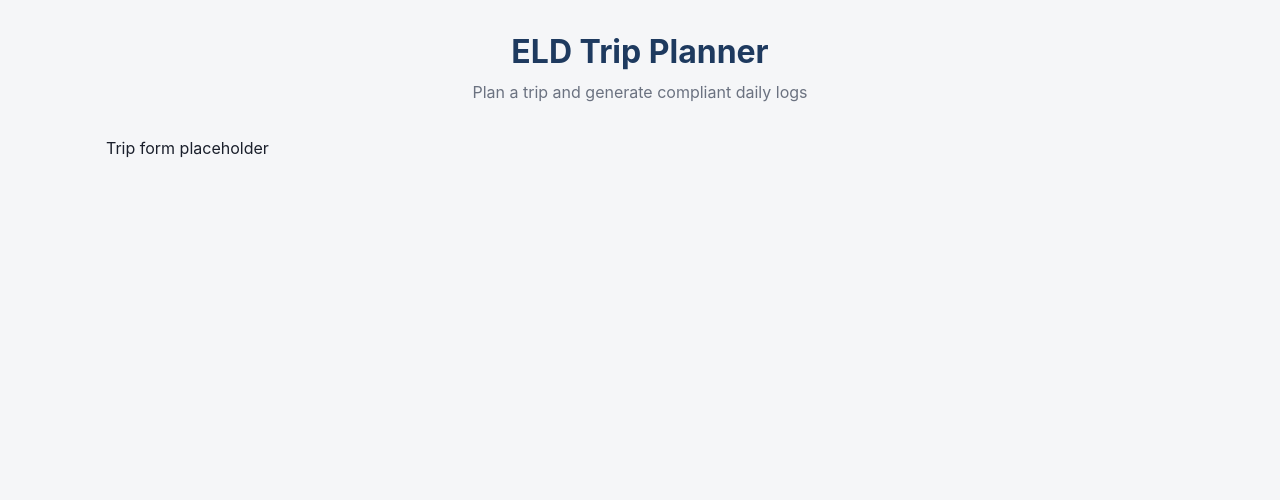
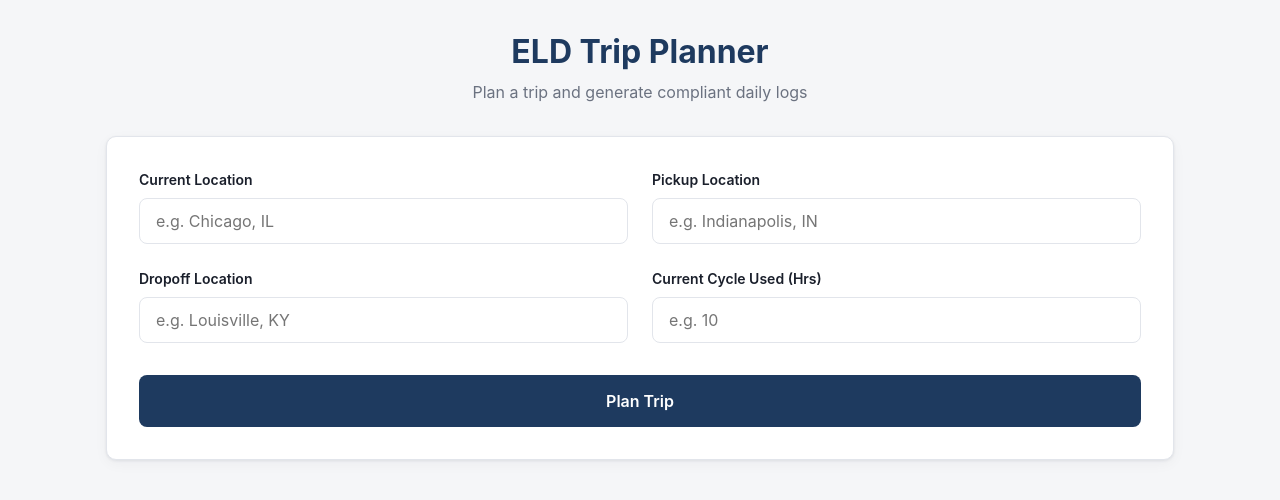
Before and after one commit to farhanafaiz03/ELD-Trip-Planner, a React app in the folder frontend/: page / in a window 1280 px wide. Shown: the top 500 px of the page. Built offline with nearby package versions, Linux system fonts and the light colour scheme; the HTML template or start-up script is replaced by a standard one.

Commit message:
feat: implement styled TripForm with client-side validation

```diff
--- /dev/null
+++ b/frontend/src/components/TripForm.css
@@ -0,0 +1,89 @@
+/*
+  TripForm.css
+
+  Styled as a card sitting on the page background, using the shared
+  tokens from index.css - so it automatically matches the header now,
+  and will automatically match the map and log sheet cards once those
+  are built too, without repeating any color/spacing values here.
+*/
+
+.trip-form {
+  background-color: var(--color-surface);
+  border-radius: var(--radius);
+  box-shadow: var(--shadow);
+  padding: var(--space-6);
+  border: 1px solid var(--color-border);
+}
+
+.trip-form-grid {
+  display: grid;
+  grid-template-columns: repeat(2, 1fr);
+  gap: var(--space-5);
+}
+
+/* Below 640px, two inputs side by side gets cramped - stack to one
+   column instead of shrinking them into unusable strips. */
+@media (max-width: 640px) {
+  .trip-form-grid {
+    grid-template-columns: 1fr;
+  }
+}
+
+.trip-form-field {
+  display: flex;
+  flex-direction: column;
+  gap: var(--space-2);
+}
+
+.trip-form-label {
+  font-size: 0.875rem;
+  font-weight: 600;
+  color: var(--color-text);
+}
+
+.trip-form-input {
+  border: 1px solid var(--color-border);
+  border-radius: 8px;
+  padding: var(--space-3) var(--space-4);
+  font-size: 1rem;
+  color: var(--color-text);
+  background-color: var(--color-surface);
+  transition: border-color 0.15s ease, box-shadow 0.15s ease;
+}
+
+.trip-form-input:focus {
+  outline: none;
+  border-color: var(--color-primary);
+  box-shadow: 0 0 0 3px rgba(30, 58, 95, 0.12);
+}
+
+.trip-form-input.has-error {
+  border-color: var(--color-danger);
+}
+
+.trip-form-error {
+  font-size: 0.8rem;
+  color: var(--color-danger);
+}
+
+.trip-form-submit {
+  margin-top: var(--space-6);
+  width: 100%;
+  background-color: var(--color-primary);
+  color: var(--color-text-on-primary);
+  border: none;
+  border-radius: 8px;
+  padding: var(--space-4);
+  font-size: 1rem;
+  font-weight: 600;
+  transition: background-color 0.15s ease;
+}
+
+.trip-form-submit:hover:not(:disabled) {
+  background-color: var(--color-primary-dark);
+}
+
+.trip-form-submit:disabled {
+  opacity: 0.6;
+  cursor: not-allowed;
+}
--- a/frontend/src/components/TripForm.jsx
+++ b/frontend/src/components/TripForm.jsx
@@ -1,3 +1,132 @@
+import { useState } from 'react';
+import './TripForm.css';
+
+// Used both for the client-side check below and to keep the label
+// text in sync with the actual backend rule (70-hour/8-day cycle),
+// instead of a random number nobody could trace back to why it's there.
+const MAX_CYCLE_HOURS = 70;
+
+/**
+ * TripForm
+ *
+ * The only screen the driver actually interacts with directly.
+ * Everything else in the app (map, log sheets) just displays whatever
+ * comes back once this is submitted. Its two jobs: collect the 4
+ * required inputs, and catch obviously-bad input before it ever
+ * reaches the backend - there's no point spending a network round
+ * trip telling someone they forgot to type a pickup address.
+ */
 export default function TripForm({ onSubmit, loading }) {
-  return <div>Trip form placeholder</div>;
+  const [formData, setFormData] = useState({
+    current_location: '',
+    pickup_location: '',
+    dropoff_location: '',
+    cycle_hours_used: '',
+  });
+
+  // Field-level error messages, keyed the same way as formData, so we
+  // can point at the exact field that's wrong instead of one vague
+  // banner sitting at the top of the form.
+  const [errors, setErrors] = useState({});
+
+  const handleChange = (field) => (event) => {
+    setFormData((prev) => ({ ...prev, [field]: event.target.value }));
+  };
+
+  const validate = () => {
+    const newErrors = {};
+
+    if (!formData.current_location.trim()) {
+      newErrors.current_location = 'Enter where the driver is starting from.';
+    }
+    if (!formData.pickup_location.trim()) {
+      newErrors.pickup_location = 'Enter the pickup location.';
+    }
+    if (!formData.dropoff_location.trim()) {
+      newErrors.dropoff_location = 'Enter the dropoff location.';
+    }
+
+    const cycleHours = Number(formData.cycle_hours_used);
+    if (formData.cycle_hours_used === '' || Number.isNaN(cycleHours)) {
+      newErrors.cycle_hours_used = 'Enter the hours already used this cycle.';
+    } else if (cycleHours < 0 || cycleHours > MAX_CYCLE_HOURS) {
+      newErrors.cycle_hours_used = `Must be between 0 and ${MAX_CYCLE_HOURS}.`;
+    }
+
+    setErrors(newErrors);
+    return Object.keys(newErrors).length === 0;
+  };
+
+  const handleSubmit = (event) => {
+    event.preventDefault();
+    if (!validate()) return;
+
+    // The backend serializer (Module 3) expects cycle_hours_used as a
+    // real number, not the string every text input naturally
+    // produces - convert it right here at the boundary, once.
+    onSubmit({
+      ...formData,
+      cycle_hours_used: Number(formData.cycle_hours_used),
+    });
+  };
+
+  return (
+    <form className="trip-form" onSubmit={handleSubmit}>
+      <div className="trip-form-grid">
+        <Field
+          label="Current Location"
+          value={formData.current_location}
+          onChange={handleChange('current_location')}
+          error={errors.current_location}
+          placeholder="e.g. Chicago, IL"
+        />
+        <Field
+          label="Pickup Location"
+          value={formData.pickup_location}
+          onChange={handleChange('pickup_location')}
+          error={errors.pickup_location}
+          placeholder="e.g. Indianapolis, IN"
+        />
+        <Field
+          label="Dropoff Location"
+          value={formData.dropoff_location}
+          onChange={handleChange('dropoff_location')}
+          error={errors.dropoff_location}
+          placeholder="e.g. Louisville, KY"
+        />
+        <Field
+          label="Current Cycle Used (Hrs)"
+          value={formData.cycle_hours_used}
+          onChange={handleChange('cycle_hours_used')}
+          error={errors.cycle_hours_used}
+          placeholder="e.g. 10"
+          type="number"
+          min={0}
+          max={MAX_CYCLE_HOURS}
+          step="0.5"
+        />
+      </div>
+
+      <button type="submit" className="trip-form-submit" disabled={loading}>
+        {loading ? 'Planning trip…' : 'Plan Trip'}
+      </button>
+    </form>
+  );
 }
+
+/**
+ * Field
+ *
+ * One labeled input, split out into its own tiny component purely so
+ * TripForm's markup above stays readable - four of these written
+ * inline would bury the actual form layout under repeated boilerplate.
+ */
+function Field({ label, error, ...inputProps }) {
+  return (
+    <label className="trip-form-field">
+      <span className="trip-form-label">{label}</span>
+      <input className={`trip-form-input ${error ? 'has-error' : ''}`} {...inputProps} />
+      {error && <span className="trip-form-error">{error}</span>}
+    </label>
+  );
+}
```
